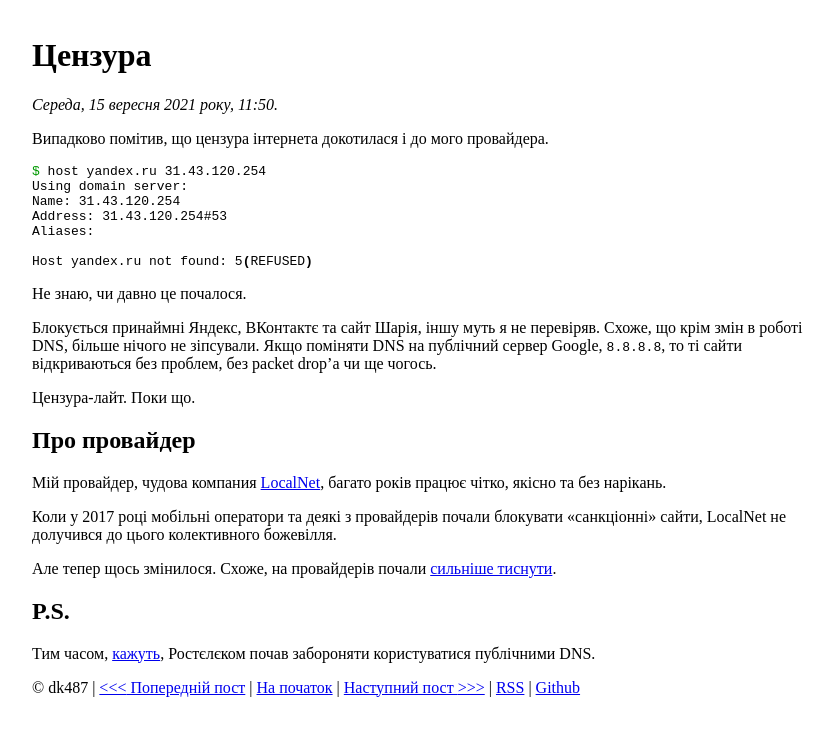
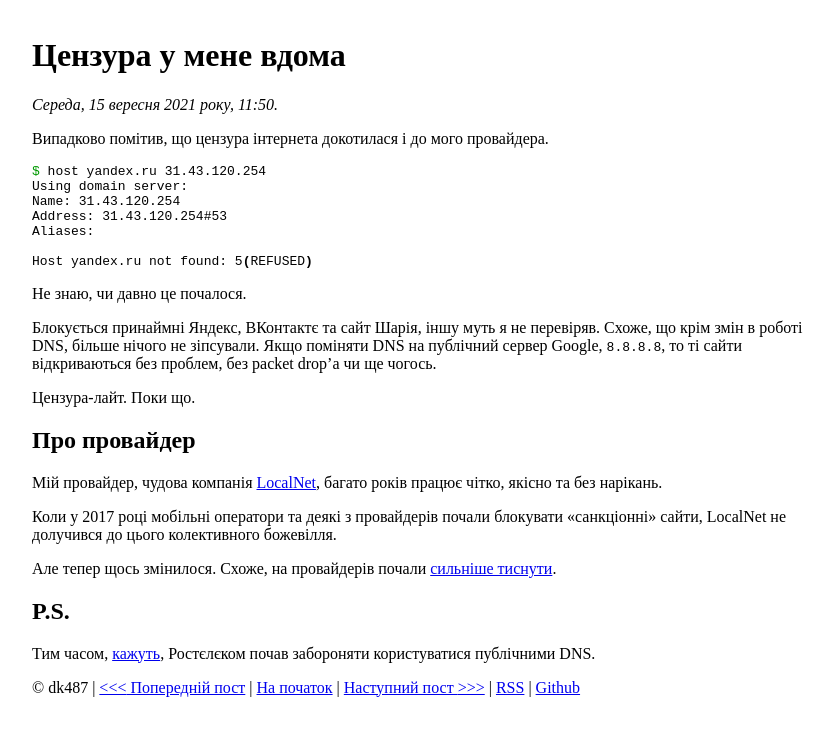
Before and after one commit to dk487/test.de.co.ua, a Jekyll site: the page built from _posts/2021/2021-09-15-dns-wtf.md, in a window 1280 px wide. Shown: the top 736 px of the page, without its empty margins (208-1040 px from the left). Built offline with Jekyll 4.4.1, drawn with Linux system fonts in a browser that asks for light colours.

Commit message:
Typo fixed and better wording

```diff
--- a/_posts/2021/2021-09-15-dns-wtf.md
+++ b/_posts/2021/2021-09-15-dns-wtf.md
@@ -1,5 +1,5 @@
 ---
-title: Цензура
+title: Цензура у мене вдома
 date: 2021-09-15 14:50:35 +03:00
 ---
 
@@ -25,7 +25,7 @@
 Про провайдер
 -------------
 
-Мій провайдер, чудова компания [LocalNet][1], багато років працює чітко, якісно та без нарікань.
+Мій провайдер, чудова компанія [LocalNet][1], багато років працює чітко, якісно та без нарікань.
 
 Коли у 2017 році мобільні оператори та деякі з провайдерів почали блокувати «санкціонні» сайти, LocalNet не долучився до цього колективного божевілля.
 
```
